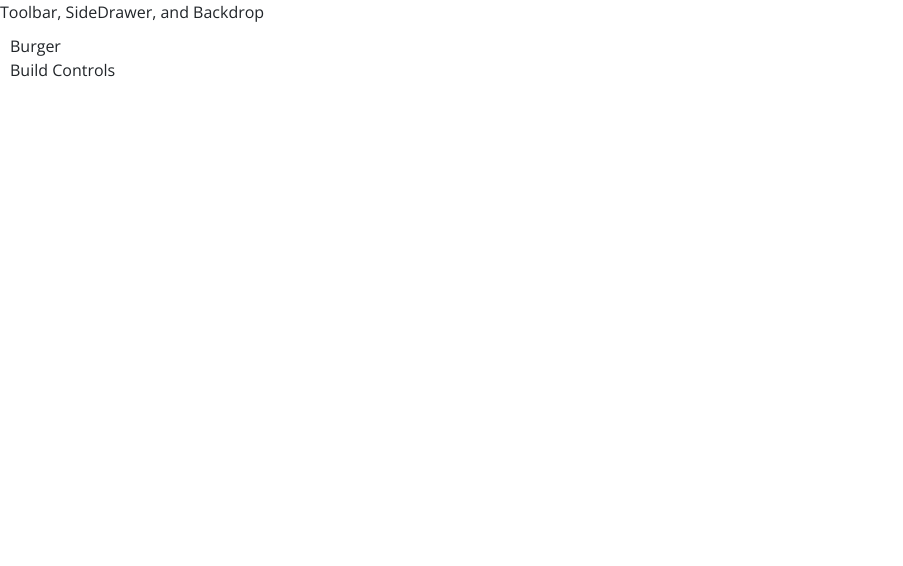
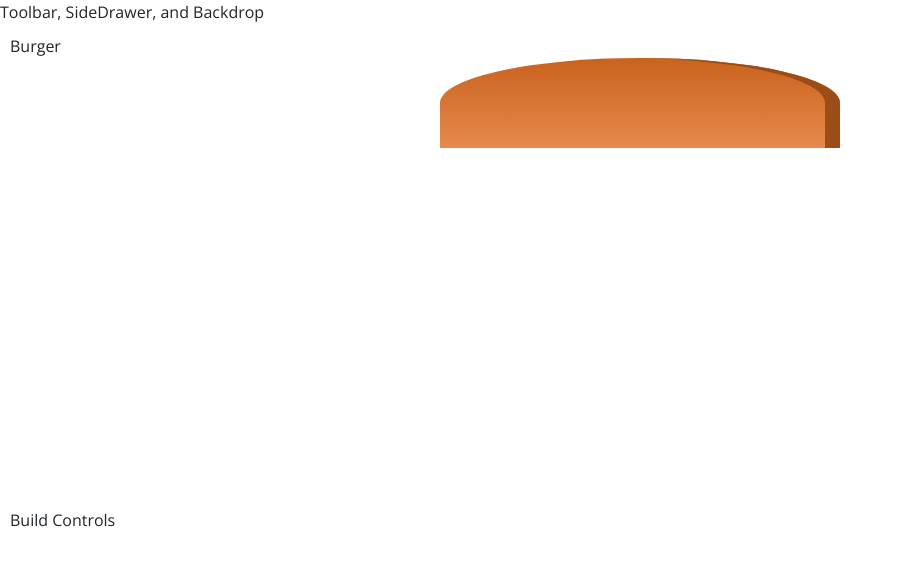
Before and after one commit to saivignesh98/burger-builder, a React (Create React App) app: page / in a window 1280 px wide. Shown: the top 566 px of the page, without its empty margins (0-903 px from the left). Built offline with nearby package versions, Linux system fonts and the light colour scheme.

Commit message:
Made Top Bun using CSS

```diff
--- a/src/App.js
+++ b/src/App.js
@@ -1,8 +1,5 @@
 import 'bootstrap/dist/css/bootstrap.min.css';
-import $ from 'jquery';
-import Popper from 'popper.js';
 import 'bootstrap/dist/js/bootstrap.bundle.min.js';
-import { Navbar } from 'reactstrap';
 import React, { Component } from 'react';
 import './App.css';
 import Layout from './components/Functional/Layout';
--- /dev/null
+++ b/src/components/Functional/BunTop.js
@@ -0,0 +1,11 @@
+import React from 'react';
+import styles from '../../css/BreadIngredients.module.css'
+
+const BunTop = () => {
+    return(
+        <div className={styles.bunTop}>
+        </div>
+    )
+}
+
+export default BunTop;
--- /dev/null
+++ b/src/components/StateContainers/Burger.js
@@ -0,0 +1,15 @@
+import React, { Component } from 'react';
+import styles from '../../css/BreadIngredients.module.css';
+import BunTop from '../Functional/BunTop';
+
+class Burger extends Component {
+    render() {
+        return (
+            <div className={styles.burger}>
+                <BunTop />
+            </div>
+        )
+    }
+}
+
+export default Burger;
--- a/src/components/StateContainers/BurgerBuilder.js
+++ b/src/components/StateContainers/BurgerBuilder.js
@@ -1,10 +1,12 @@
 import React, { Component } from 'react';
+import Burger from '../StateContainers/Burger';
 
 class BurgerBuilder extends Component {
     render() {
         return (
             <>
                 <div>Burger</div>
+                <Burger />
                 <div>Build Controls</div>
             </>
         )
--- /dev/null
+++ b/src/css/BreadIngredients.module.css
@@ -0,0 +1,14 @@
+.burger {
+  width: 500px;
+  height: 450px;
+  margin: auto;
+}
+
+.bunTop {
+  background: linear-gradient(#c9621d, #e68a4d);
+  height: 20%;
+  width: 80%;
+  border-radius: 50% 50% 0 0;
+  box-shadow: inset -15px 0 #9c4c16;
+  margin: auto;
+}
--- a/src/index.js
+++ b/src/index.js
@@ -1,6 +1,4 @@
 import 'bootstrap/dist/css/bootstrap.min.css';
-import $ from 'jquery';
-import Popper from 'popper.js';
 import 'bootstrap/dist/js/bootstrap.bundle.min.js';
 import React from 'react';
 import ReactDOM from 'react-dom';
```
